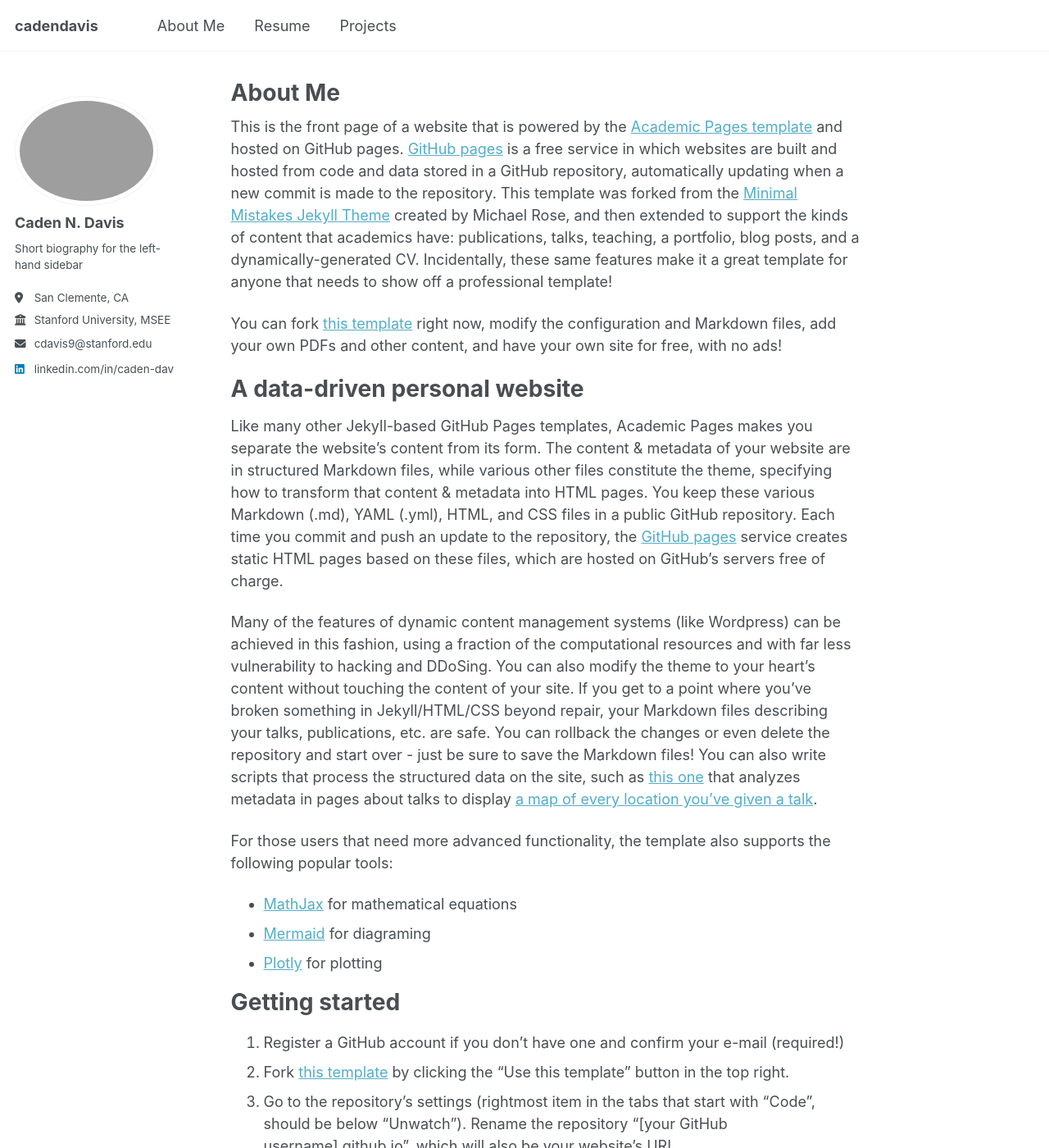
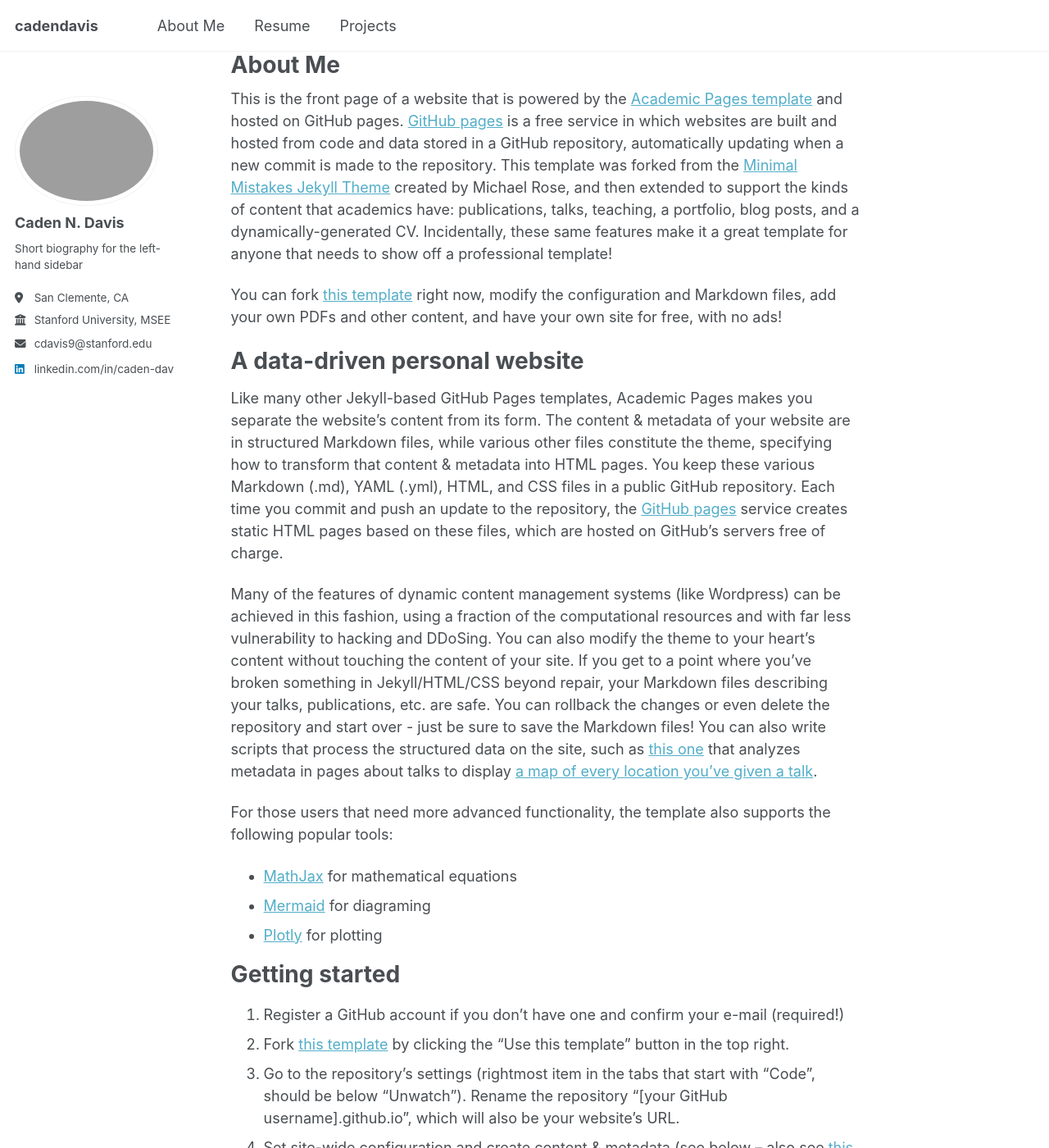
Before and after one commit to caden-davis/caden-davis.github.io, a Jekyll site: the page built from _pages/about.md, in a window 1280 px wide and 1400 px high. Shown: the whole window at 82% size. Built offline with Jekyll 4.4.1, drawn with Linux system fonts in a browser that asks for light colours; a script that is not in the unit is left out.

Commit message:
Try to reduce header margin padding

```diff
--- a/_sass/layout/_page.scss
+++ b/_sass/layout/_page.scss
@@ -5,7 +5,8 @@
 #main {
   @include container;
   @include clearfix;
-  margin-top: 2em;
+  // margin-top: 2em;
+  margin-top: 0.1em;
   padding-left: 1em;
   padding-right: 1em;
   animation: intro 0.3s both;
```
